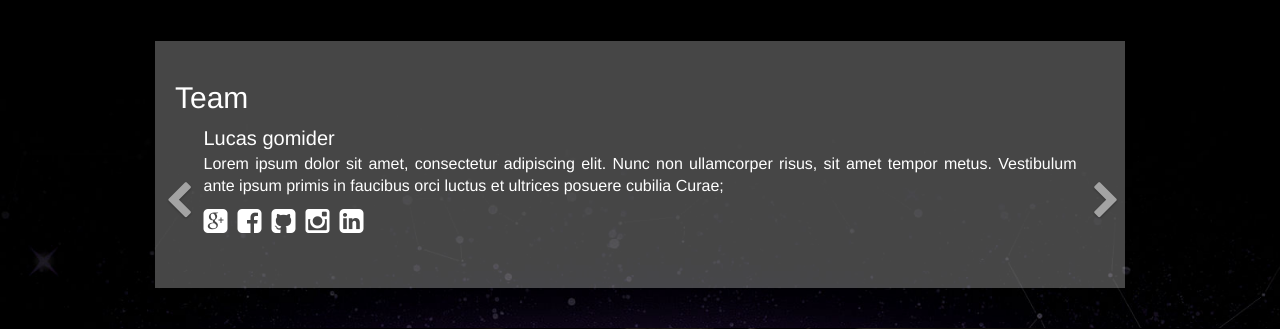
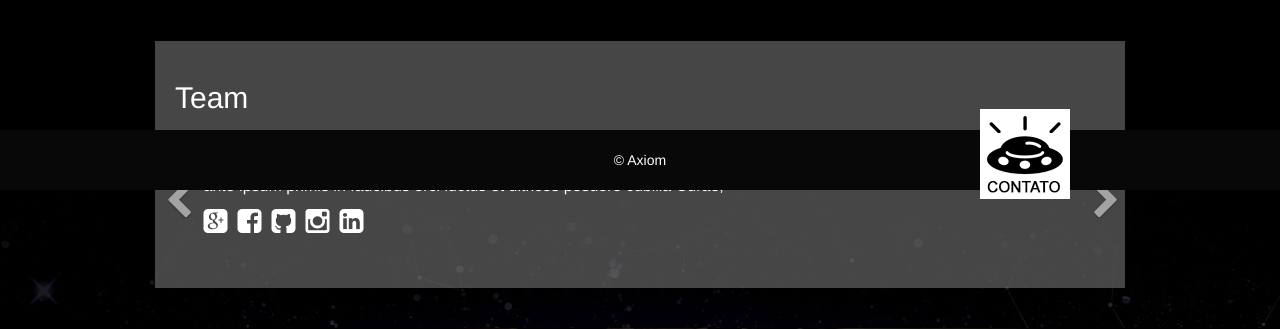
Before and after one commit to gabrielsecani/php_axiom_site, a PHP site: page / in a window 1280 px wide. Shown: the part 610-939 px from the top of the page. Run offline with PHP 8.4, Linux system fonts and the light colour scheme; some libraries are stand-ins or nearby versions; some web fonts are replaced.

Commit message:
fixing footer at bottom

```diff
--- a/css/style.css
+++ b/css/style.css
@@ -179,7 +179,8 @@ footer{
     text-align: center;
     z-index: 1920;
     width: 100%;
-    position:relative;
+    position:fixed;
+    bottom:0;
 }
 
 footer div{
```
Also changed, not shown: js/script.js (+1 -7 lines).
